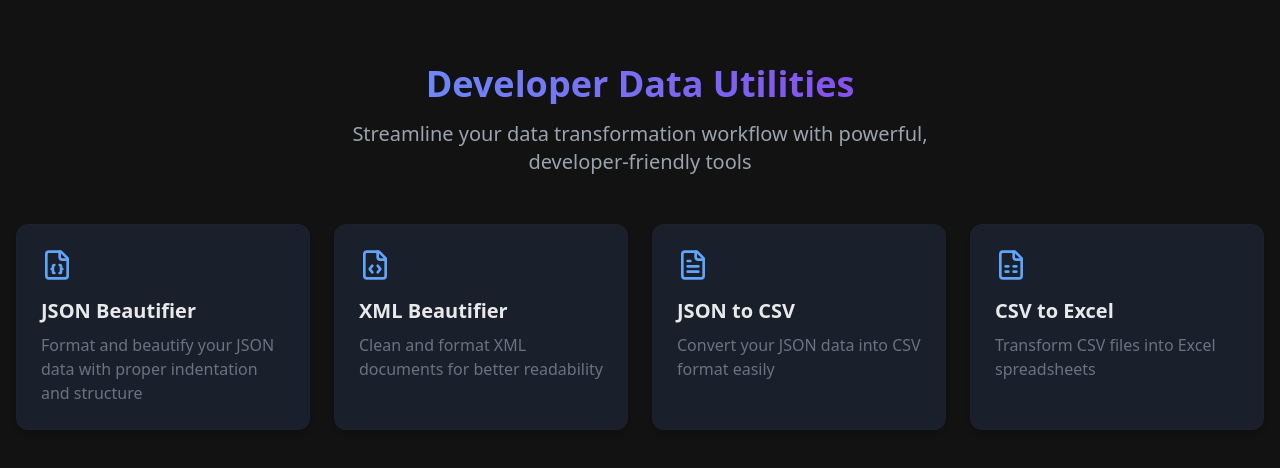
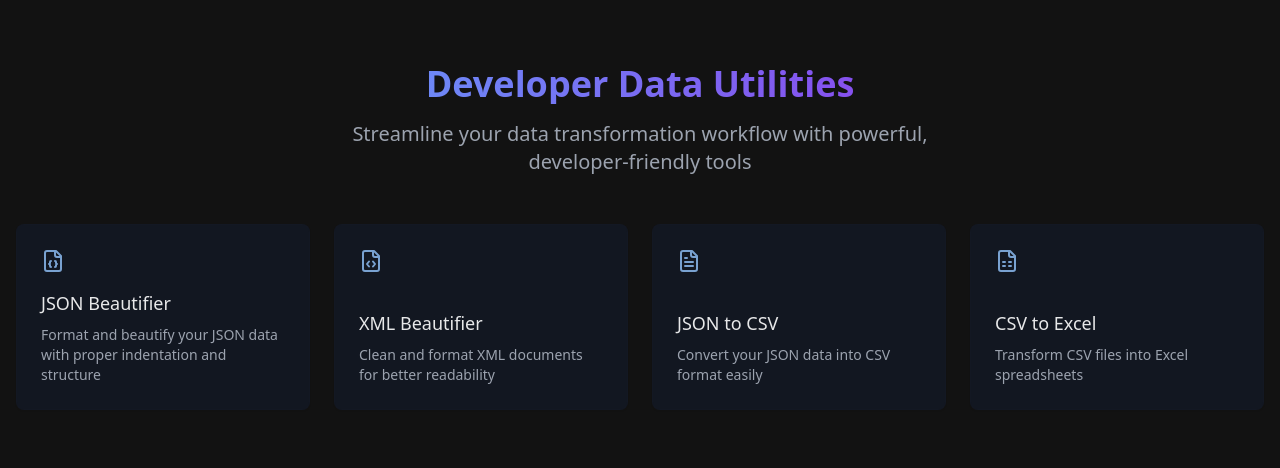
Before and after one commit to GauravChinavle/ohmygosh, a React (Vite) app: page / in a window 1280 px wide. Shown: the top 468 px of the page. Built offline with nearby package versions, Linux system fonts and the light colour scheme.

Commit message:
Refactor: Improve card aesthetics
Make the cards more minimalistic and aesthetically pleasing.

```diff
--- a/src/components/UtilityCard.tsx
+++ b/src/components/UtilityCard.tsx
@@ -14,27 +14,30 @@ export function UtilityCard({ title, description, icon: Icon, className }: Utili
   return (
     <Card className={cn(
       "group relative overflow-hidden p-6 transition-all duration-300 ease-in-out",
-      "cursor-pointer bg-[#1A1F2C] border-[#2C2C2C] hover:border-[#4A4E5A]",
-      "hover:scale-[1.03] hover:bg-[#222831]", // Subtle scale and background change
-      "border border-opacity-20 hover:border-opacity-50", // Refined border effect
+      "cursor-pointer bg-[#121721] border-[#1E2530] hover:border-[#2C3645]",
+      "hover:scale-[1.02] hover:bg-[#1A2028]", // Subtle scale and background change
+      "border border-opacity-10 hover:border-opacity-30", // Minimal border effect
       "text-gray-300 hover:text-white",
-      "shadow-md hover:shadow-2xl", // Enhanced shadow for depth
-      "transition-all duration-300 ease-in-out", // Smooth transitions
-      "overflow-hidden rounded-xl", // Rounded corners
+      "shadow-sm hover:shadow-md", // Refined shadow
+      "rounded-lg", // Slightly softer corners
+      "transition-all duration-300 ease-in-out",
+      "flex flex-col justify-between", // Improved layout
       className
     )}>
-      <div className="mb-4 flex items-center justify-between">
-        <Icon className="h-8 w-8 text-blue-400 group-hover:text-blue-300 transition-colors duration-300" />
+      <div className="flex items-center justify-between mb-4">
+        <Icon className="h-6 w-6 text-blue-300 group-hover:text-blue-200 transition-colors duration-300 opacity-80 group-hover:opacity-100" />
         <div className="opacity-0 group-hover:opacity-100 transition-opacity duration-300 text-xs text-gray-500 group-hover:text-gray-300">
-          Click to use
+          Use Tool
         </div>
       </div>
-      <h3 className="text-xl font-semibold mb-2 text-white/90 group-hover:text-white transition-colors duration-300">
-        {title}
-      </h3>
-      <p className="text-gray-500 group-hover:text-gray-300 transition-colors duration-300">
-        {description}
-      </p>
+      <div>
+        <h3 className="text-lg font-medium mb-2 text-white/90 group-hover:text-white transition-colors duration-300">
+          {title}
+        </h3>
+        <p className="text-sm text-gray-400 group-hover:text-gray-200 transition-colors duration-300">
+          {description}
+        </p>
+      </div>
     </Card>
   );
 }
```
